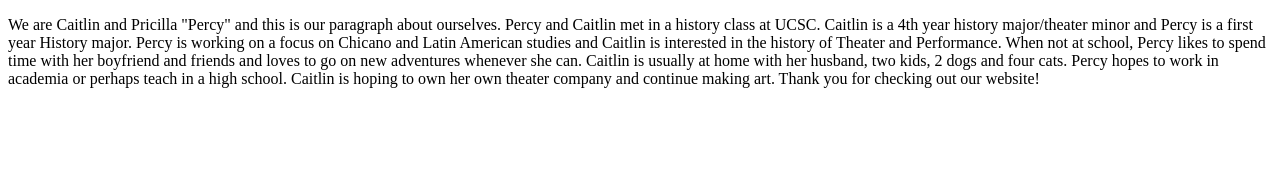
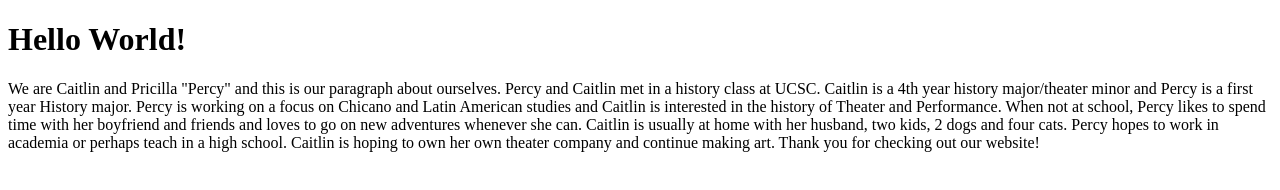
Before and after one commit to CaitPapp/art101, a plain HTML site: page lab2/index.html in a window 1280 px wide. Drawn offline with Linux system fonts and the light colour scheme.

Commit message:
Update index.html

```diff
--- a/lab2/index.html
+++ b/lab2/index.html
@@ -2,11 +2,11 @@
 <html lang="eng" dir=" ltr"
 <met charset="utf-8"> </met>
    <title>Caitlin's Website</title>
-</head>
+
 <body>
-   <div id="content"></div>  </div>
-   <Hello World!</h1></Hello>
+   <div id="content" div>
+   <h1> Hello World!</h1>
 		<p> We are Caitlin and Pricilla "Percy" and this is our paragraph about ourselves. Percy and Caitlin met in a history class at UCSC. Caitlin is a 4th year history major/theater minor and Percy is a first year History major. Percy is working on a focus on Chicano and Latin American studies and Caitlin is interested in the history of Theater and Performance. When not at school, Percy likes to spend time with her boyfriend and friends and loves to go on new adventures whenever she can. Caitlin is usually at home with her husband, two kids, 2 dogs and four cats. Percy hopes to work in academia or perhaps teach in a high school. Caitlin is hoping to own her own theater company and continue making art. Thank you for checking out our website! </p>
-	</body>
+	</div>
 </body>
 </html>
```
